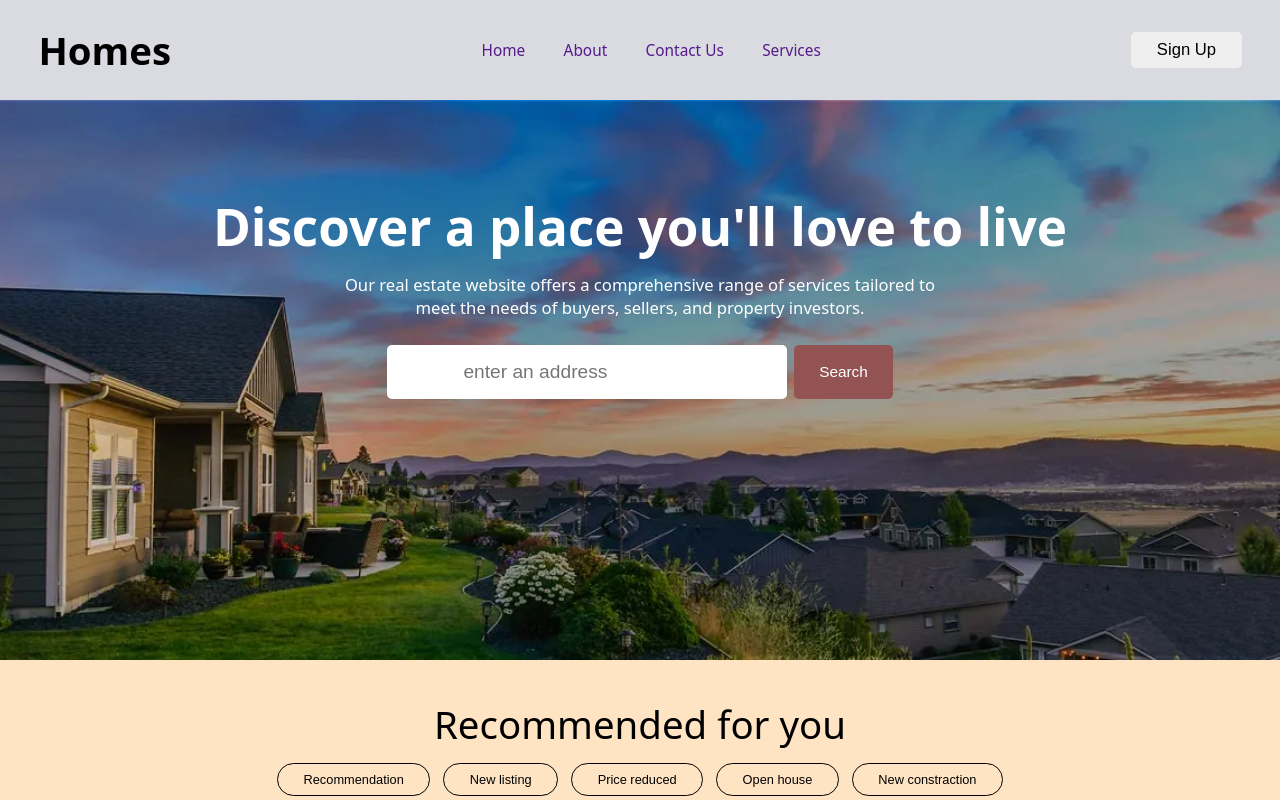
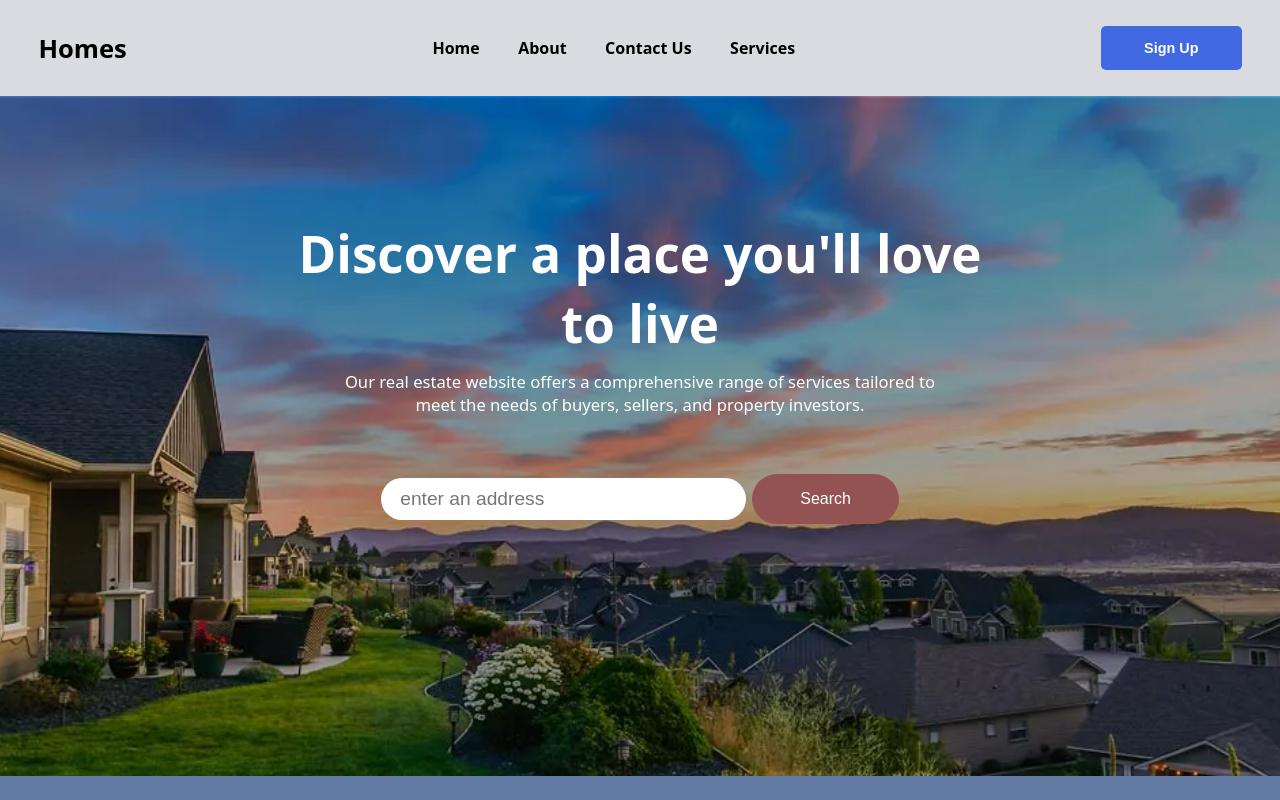
Before and after one commit to shivendra0712/real_estate_property_management_website, a plain HTML site: page index.html in a window 1280 px wide. Drawn offline with nearby package versions, Linux system fonts and the light colour scheme; a web font is replaced by a local one.

Commit message:
added style of real estate

```diff
--- a/style.css
+++ b/style.css
@@ -15,16 +15,16 @@ body {
 /* added style of nav */
 nav {
     width: 100%;
-    height: 100px;
+    height: 4em;
     background-color: #dadae1;
     display: flex;
     justify-content: space-between;
     align-items: center;
-    padding: 0 3vw;
+    padding: 3em 3vw;
 }
 
 nav h1 {
-    font-size: 3vw;
+    font-size: 2vw;
 }
 
 .links {
@@ -35,9 +35,10 @@ nav h1 {
 }
 
 .links>a {
+    font-size: 1em;
     text-decoration: none;
-    font-size: 1.2vw;
-    font-weight: 400;
+    font-weight: 600;
+    color: black;
 }
 
 .nemu {
@@ -47,10 +48,12 @@ nav h1 {
 }
 
 .nemu button {
-    padding: 1vh 2vw;
-    font-size: 1.3vw;
-    font-weight: 500;
+    padding: 1em 3em;
+    font-size: 0.9em;
+    font-weight: 600;
     border-radius: 5px;
+    background-color:royalblue;
+    color : white;
     border: none;
 }
 
@@ -61,17 +64,18 @@ nav h1 {
     display: none;
 }
 
-
 /* added style of page1 */
 
 .page1 {
     width: 100%;
-    height: 70%;
+    height: 85%;
     background-image: url(images/hero-section_image.webp);
     background-position: center;
     background-repeat: no-repeat;
     background-size: cover;
-    padding: 1px;
+    padding: 2em;
+    /* position: relative; */
+
 }
 
 .page1>h1 {
@@ -79,6 +83,7 @@ nav h1 {
     font-size: 4vw;
     margin-top: 7vw;
     color: white;
+    padding: 0 5em;
 }
 
 .page1>p {
@@ -91,26 +96,32 @@ nav h1 {
 }
 
 .page1 form {
-
+    padding: 2em 0;
+    /* background-color: blueviolet; */
     display: flex;
     justify-content: center;
+    align-items: center;
+    flex-wrap: wrap;
 }
 
 .page1 input {
+    width: 30%;
     text-align: start;
     font-size: 1.5vw;
-    padding: 2vh 6vw;
-    border-radius: 5px;
+    padding: 0.5em 1em;
+    border-radius: 5em;
     margin-right: 0.5vw;
     border: none;
+    outline: none;
 }
 
 .page1 button {
-    padding: 1vh 2vw;
-    font-size: 1.2vw;
+    /* width: 10%; */
+   padding: 1em 3em;
+    font-size: 1em;
     color: white;
     background-color: rgb(147, 83, 83);
-    border-radius: 5px;
+    border-radius: 6em;
     border: none;
 }
 
@@ -120,7 +131,7 @@ nav h1 {
 .page2 {
     width: 100%;
     height: 70%;
-    background-color: bisque;
+    background-color:#637AA4;
     padding: 1px;
     padding: 0 3vw;
 }
@@ -210,7 +221,6 @@ nav h1 {
 .page3 {
     width: 100%;
     height: 80%;
-    background-color: rgb(54, 49, 43);
     padding: 1px;
 
 }
```
